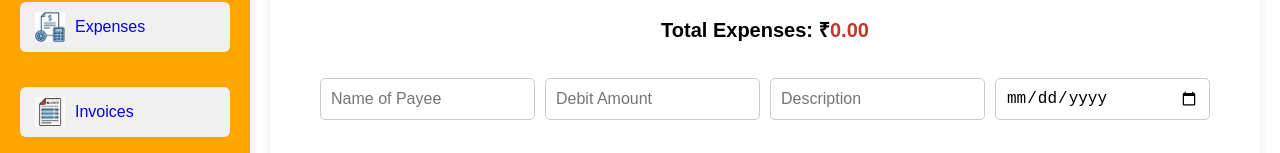
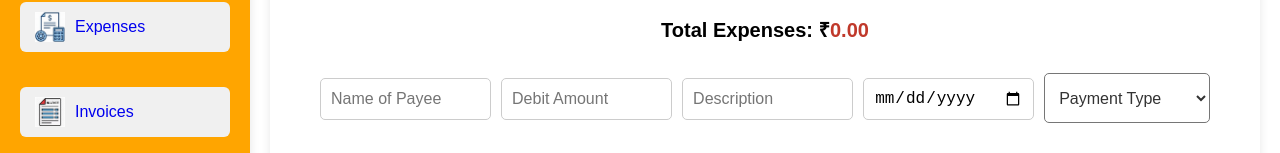
Before and after one commit to harshadbk/expensetracker, a React (Vite) app in the folder vite-project/: page /expenses in a window 1280 px wide. Shown: the part 276-429 px from the top of the page. Built offline with nearby package versions, Linux system fonts and the light colour scheme; no server answers.

Commit message:
Done payment type

```diff
--- a/vite-project/src/pages/dashboards.jsx
+++ b/vite-project/src/pages/dashboards.jsx
@@ -82,7 +82,7 @@ const styles = {
     fontWeight: "bold",
   },
   balance: {
-    color: "#333",
+    color: "green",
     fontSize: "22px",
     fontWeight: "bold",
   },
--- a/vite-project/src/pages/expenses.css
+++ b/vite-project/src/pages/expenses.css
@@ -8,6 +8,19 @@
     box-shadow: 0px 4px 10px rgba(0, 0, 0, 0.1);
     animation: fadeIn 0.5s ease-in-out;
 }
+
+.add-expense select {
+    width: 70%;
+    height: 50px;
+    padding: 10px;
+    margin-top: 10px;
+    border-radius: 5px;
+    background-color: #ffffff;
+    font-size: 16px;
+    color: #333;
+    cursor: pointer;
+    transition: all 0.3s ease-in-out;
+  }
 
 /* Heading */
 .expense-heading {
--- a/vite-project/src/pages/expenses.jsx
+++ b/vite-project/src/pages/expenses.jsx
@@ -8,6 +8,7 @@ const Expenses = () => {
   const [debitAmount, setDebitAmount] = useState("");
   const [description, setDescription] = useState("");
   const [selectedDate, setSelectedDate] = useState("");
+  const [paymentType, setPaymentType] = useState("");
   const [balance, setBalance] = useState(0);
   const [searchTerm, setSearchTerm] = useState("");
   const [sortOrder, setSortOrder] = useState("desc");
@@ -46,6 +47,7 @@ const Expenses = () => {
         amount: parseFloat(debitAmount),
         description,
         date: selectedDate,
+        paymentType,
       };
 
       const response = await fetch("https://devionx-expensetracker.onrender.com/addexpenses", {
@@ -67,6 +69,7 @@ const Expenses = () => {
         setDebitAmount("");
         setDescription("");
         setSelectedDate("");
+        setPaymentType("");
       }
     } catch (error) {
       console.error("Error adding expense:", error);
@@ -88,7 +91,8 @@ const Expenses = () => {
       return (
         tx.description.toLowerCase().includes(searchTerm.toLowerCase()) ||
         tx.date.includes(searchTerm) ||
-        tx.payee.toLowerCase().includes(searchTerm.toLowerCase())
+        tx.payee.toLowerCase().includes(searchTerm.toLowerCase()) ||
+        tx.paymentType
       );
     })
     .sort((a, b) =>
@@ -138,6 +142,14 @@ const Expenses = () => {
           value={selectedDate}
           onChange={(e) => setSelectedDate(e.target.value)}
         />
+          <select value={paymentType} onChange={(e) => setPaymentType(e.target.value)}>
+          <option value="">Payment Type</option>
+          <option value="Cash">Cash</option>
+          <option value="Online Payment">Online Payment</option>
+          <option value="Bank Transfer">Bank Transfer</option>
+          <option value="UPI">UPI</option>
+          <option value="Cheque">Cheque</option>
+        </select>
       </div>
 
       <button className="expense" onClick={handleSubmit}>Add Expense</button>
--- a/vite-project/src/pages/income.css
+++ b/vite-project/src/pages/income.css
@@ -78,6 +78,27 @@
 .income:hover {
     transform: scale(1.1);
 }
+/* Dropdown Container */
+.add-income select {
+    width: 70%;
+    height: 50px;
+    padding: 10px;
+    margin-top: 10px;
+    border-radius: 5px;
+    background-color: #ffffff;
+    font-size: 16px;
+    color: #333;
+    cursor: pointer;
+    transition: all 0.3s ease-in-out;
+  }
+
+  /* Responsive Design */
+  @media (max-width: 768px) {
+    .add-income select {
+      font-size: 14px;
+      padding: 8px;
+    }
+  }
 
 .filters {
     display: flex;
--- a/vite-project/src/pages/income.jsx
+++ b/vite-project/src/pages/income.jsx
@@ -8,6 +8,7 @@ const Income = () => {
   const [creditAmount, setCreditAmount] = useState("");
   const [description, setDescription] = useState("");
   const [selectedDate, setSelectedDate] = useState("");
+  const [paymentType, setPaymentType] = useState("");
   const [balance, setBalance] = useState(0);
   const [searchTerm, setSearchTerm] = useState("");
   const [sortOrder, setSortOrder] = useState("desc");
@@ -33,7 +34,10 @@ const Income = () => {
   }, []);
 
   const handleSubmit = async () => {
-    if (!creditAmount || !description || !selectedDate) return;
+    if (!creditAmount || !description || !selectedDate || !paymentType) {
+      showPopup("All fields including Payment Type are required!");
+      return;
+    }
 
     const newTransaction = {
       id: Date.now(),
@@ -41,6 +45,7 @@ const Income = () => {
       amount: parseFloat(creditAmount),
       description,
       date: selectedDate,
+      paymentType,
     };
 
     try {
@@ -61,6 +66,7 @@ const Income = () => {
         setCreditAmount("");
         setDescription("");
         setSelectedDate("");
+        setPaymentType("");
       } else {
         throw new Error("Failed to add transaction");
       }
@@ -86,7 +92,7 @@ const Income = () => {
 
   const filteredTransactions = transactions
     .filter((tx) =>
-      [tx.description, tx.date, tx.id.toString(), tx.payee]
+      [tx.description, tx.date, tx.id.toString(), tx.payee, tx.paymentType]
         .some((field) => field.toLowerCase().includes(searchTerm.toLowerCase()))
     )
     .sort((a, b) => (sortOrder === "asc" ? new Date(a.date) - new Date(b.date) : new Date(b.date) - new Date(a.date)));
@@ -100,7 +106,7 @@ const Income = () => {
 
   return (
     <div className="income-container">
-      {popupMessage && <div className="popup-message">{popupMessage}</div>} {/* Popup Message */}
+      {popupMessage && <div className="popup-message">{popupMessage}</div>}
 
       <div className="top">
         <h1 className="heading">Income Tracker</h1>
@@ -113,6 +119,15 @@ const Income = () => {
         <input type="number" placeholder="Credit Amount" value={creditAmount} onChange={(e) => setCreditAmount(e.target.value)} />
         <input type="text" placeholder="Description" value={description} onChange={(e) => setDescription(e.target.value)} />
         <input type="date" value={selectedDate} onChange={(e) => setSelectedDate(e.target.value)} />
+
+        <select value={paymentType} onChange={(e) => setPaymentType(e.target.value)} required>
+          <option value="" disabled>Payment Type</option>
+          <option value="Cash">Cash</option>
+          <option value="Online Payment">Online Payment</option>
+          <option value="Bank Transfer">Bank Transfer</option>
+          <option value="UPI">UPI</option>
+          <option value="Cheque">Cheque</option>
+        </select>
       </div>
 
       <button className="income" onClick={handleSubmit}>Add Income</button>
@@ -132,6 +147,7 @@ const Income = () => {
                   <th>Payee</th>
                   <th>Amount</th>
                   <th>Description</th>
+                  <th>Payment Type</th>
                   <th>Date</th>
                   <th>Transaction ID</th>
                 </tr>
@@ -144,6 +160,7 @@ const Income = () => {
                       ₹{tx.amount.toFixed(2)} <FaArrowUp className="income-arrow" />
                     </td>
                     <td>{tx.description}</td>
+                    <td>{tx.paymentType}</td>
                     <td>{new Date(tx.date).toLocaleDateString()}</td>
                     <td>{tx.id}</td>
                   </tr>
```
Also changed, not shown: 1 other file (tests, documents, lock files or other folders).
